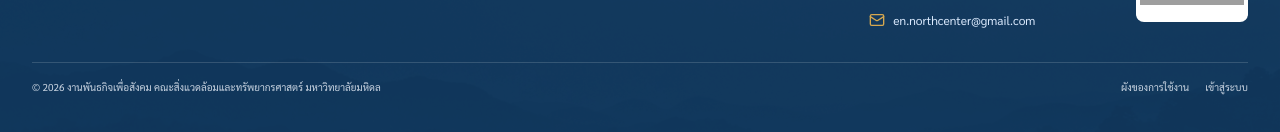
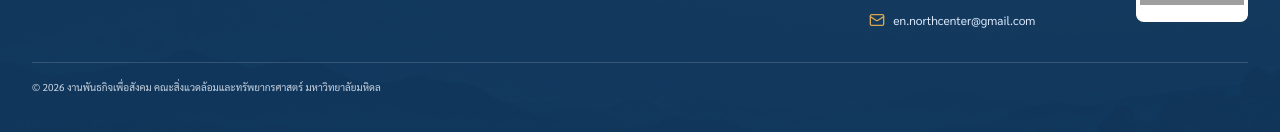
Before and after one commit to NaiBossZer/mahidol-lampang-portal, a React (Vite) app: page / in a window 1280 px wide. Shown: the part 2779-2911 px from the top of the page. Built offline with nearby package versions, Linux system fonts and the light colour scheme; no server answers; grey boxes are pictures that could not be loaded.

Commit message:
Remove sitemap and login links from public footer

```diff
--- a/src/components/layout/PublicFooter.tsx
+++ b/src/components/layout/PublicFooter.tsx
@@ -1,5 +1,4 @@
 import { Mail, MapPin, Phone } from "lucide-react";
-import { Link } from "react-router-dom";
 
 const learningLinks = [
   "ห้องการเรียนรู้ครั่งครบวงจร",
@@ -85,16 +84,8 @@ export function PublicFooter() {
           </div>
         </div>
 
-        <div className="mt-8 flex flex-col gap-2 border-t border-white/15 pt-4 text-[10px] text-slate-300 sm:flex-row sm:items-center sm:justify-between">
+        <div className="mt-8 border-t border-white/15 pt-4 text-[10px] text-slate-300">
           <p>© 2026 งานพันธกิจเพื่อสังคม คณะสิ่งแวดล้อมและทรัพยากรศาสตร์ มหาวิทยาลัยมหิดล</p>
-          <div className="flex gap-4">
-            <Link to="/site-map" className="transition hover:text-white">
-              ผังของการใช้งาน
-            </Link>
-            <Link to="/login" className="transition hover:text-white">
-              เข้าสู่ระบบ
-            </Link>
-          </div>
         </div>
       </div>
     </footer>
```
